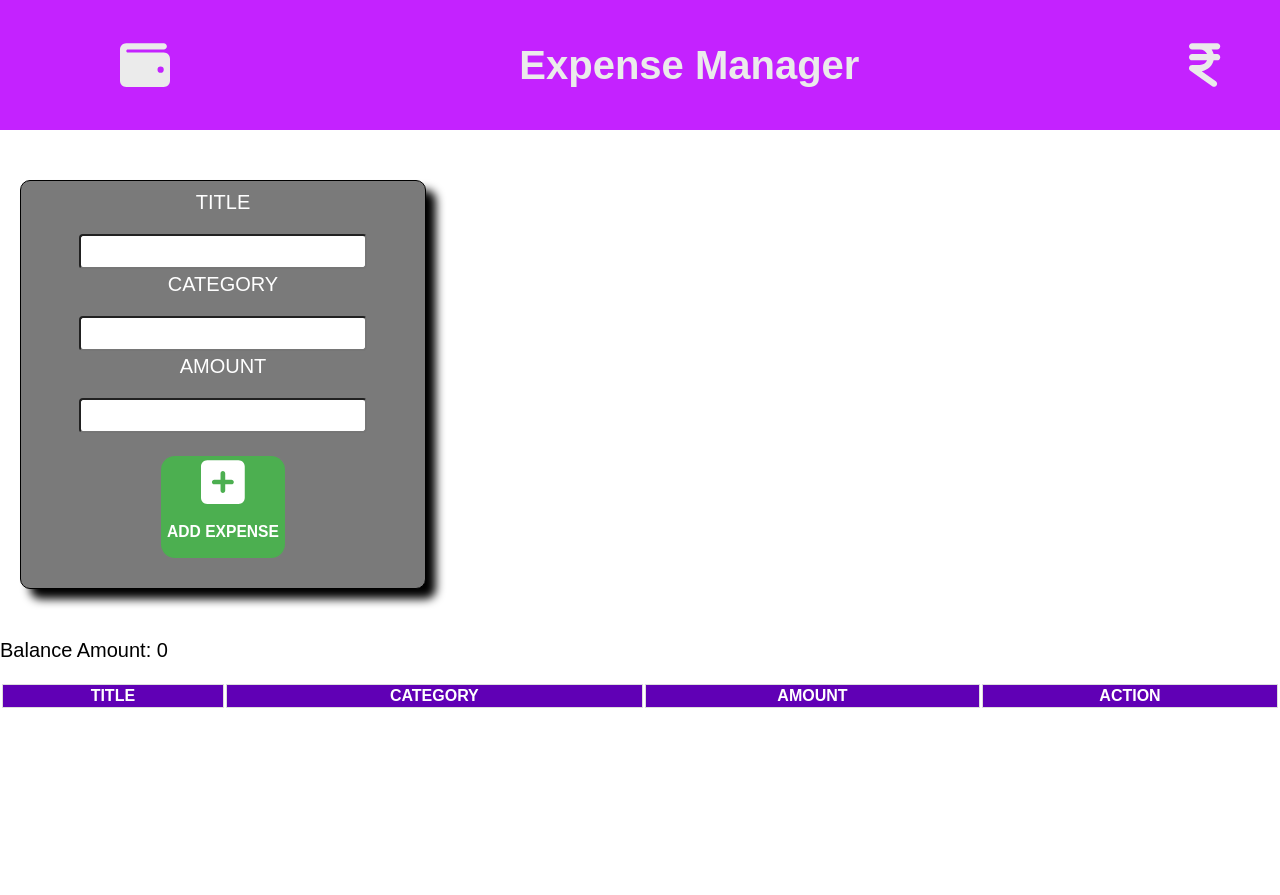
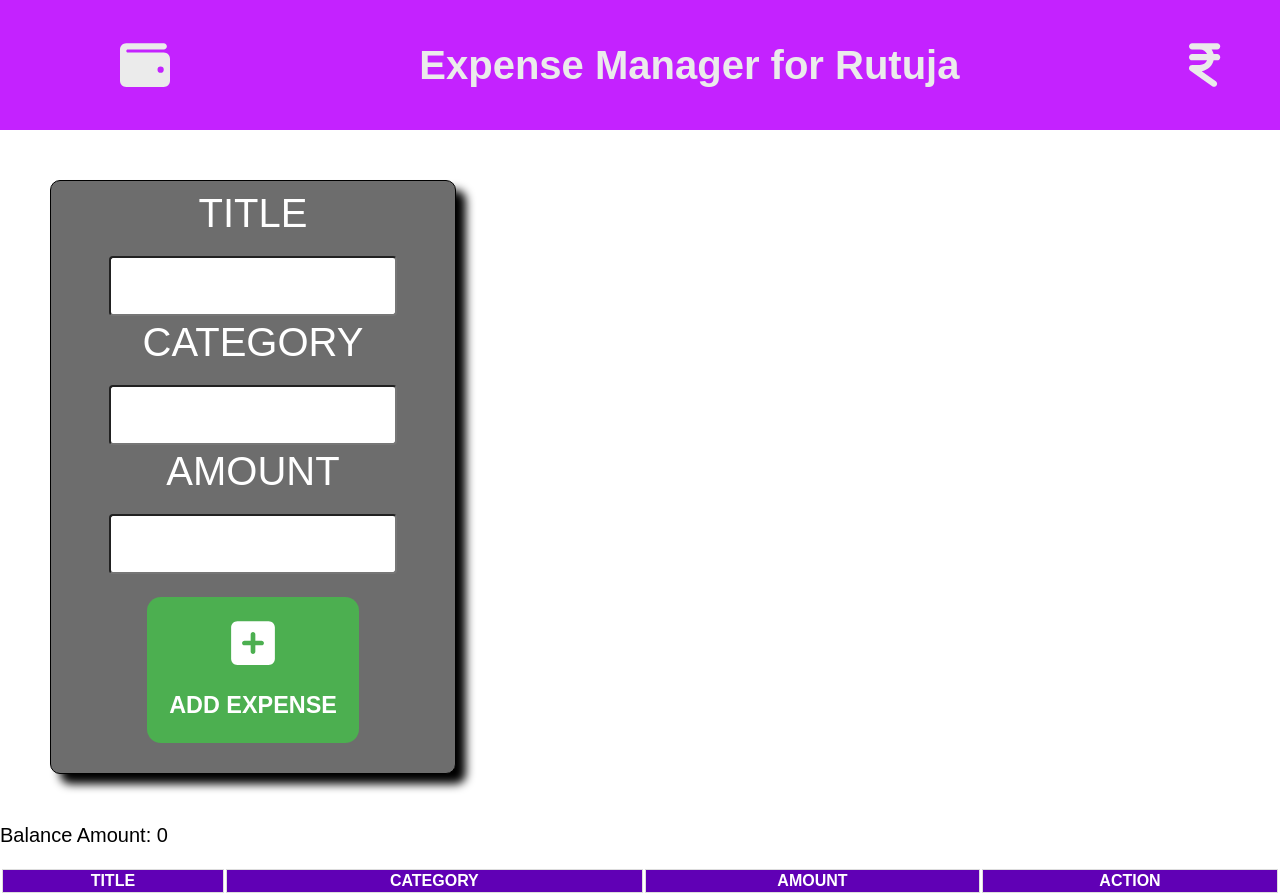
Before and after one commit to joey2310/Expense_Calculator_Project, a React (Create React App) app: page / in a window 1280 px wide. Before the commit the page ends 800 px from the top, so only its background shows below. Built offline with nearby package versions, Linux system fonts and the light colour scheme.

Commit message:
Added  final form format

```diff
--- a/src/App.css
+++ b/src/App.css
@@ -36,25 +36,30 @@
 
 .forminpt{
 width: 30%;
-margin: 50px 20px;
+margin: 50px;
 padding: 10px;
 border: 1px solid #000000;
 border-radius: 10px;
-background-color: #7a7a7a;
+background-color: #6d6d6d;
 box-shadow: 10px 10px 10px rgb(0, 0, 0);
 text-align: center;
 color: rgb(255, 255, 255);
-font-size: 20px;
+}
+
+label{
+font-size: 40px;
 }
 
 input{
   text-align: center;
   width: 70%;
+  height: 40px;
   padding: 8px;
   margin-top: 20px;
   margin-bottom: 1%;
   border-radius: 4px;
   color: rgb(0, 0, 0);
+  font-size: 20px;
 }
 
 button {
@@ -64,6 +69,7 @@ button {
   border: none;
   border-radius: 14px;
   cursor: pointer;
+  font-size: 20px;
 }
 
 button:hover {
@@ -98,6 +104,9 @@ th{
 }
 
 .addbtn{
+  margin-top: 20px;
+  width: 200px;
+  display: flex;
   color: white;
   font-size: 50px;
 }
--- a/src/App.js
+++ b/src/App.js
@@ -5,6 +5,7 @@ import { fab } from "@fortawesome/free-brands-svg-icons";
 import { fas } from "@fortawesome/free-solid-svg-icons";
 import { far } from "@fortawesome/free-regular-svg-icons";
 import {FontAwesomeIcon } from "@fortawesome/react-fontawesome";
+// import { PieChart } from '@mui/x-charts/PieChart';
 
 //Expense Form Component
 const ExpenseForm =({onAddExpense}) =>{
@@ -74,7 +75,7 @@ function App() {
         <div className='walleticon'>
         <FontAwesomeIcon className='walleticon' icon={['fas', 'fa-wallet']} />
         </div>
-        <div className='Head'><h1>Expense Manager </h1>
+        <div className='Head'><h1>Expense Manager for Rutuja </h1>
         </div>
         <FontAwesomeIcon className='rupeeicon' icon={['fas', 'fa-indian-rupee-sign']} />
 
```
